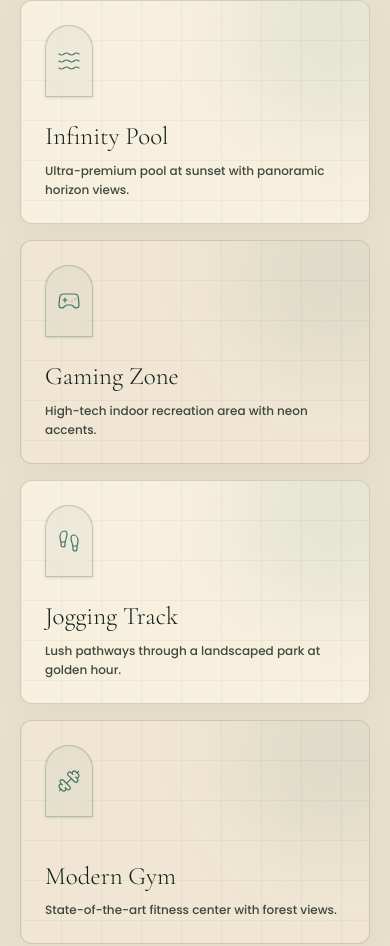
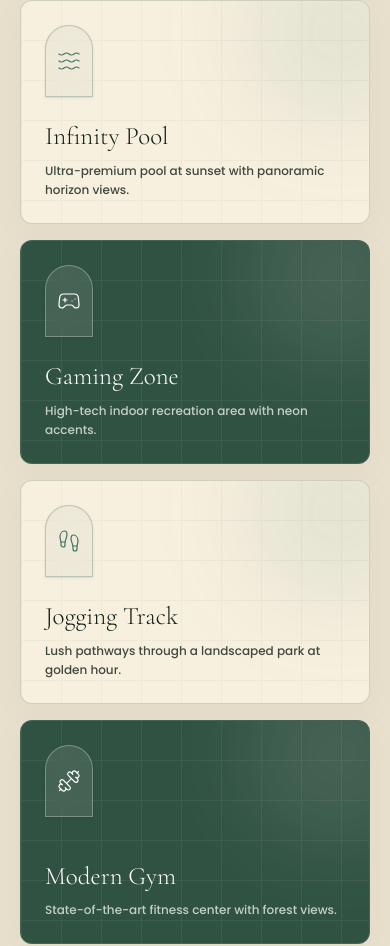
Before and after one commit to ankita1216/Aranya, a React (Vite) app: page / in a window 390 px wide. Shown: the part 1308-2254 px from the top of the page. Built offline with nearby package versions, Linux system fonts and the light colour scheme; a web font is replaced by a local one.

Commit message:
changes done

```diff
--- a/src/components/AmenitiesSection.jsx
+++ b/src/components/AmenitiesSection.jsx
@@ -84,8 +84,8 @@ const amenities = [
 function AmenityCard({ item, index }) {
   const Icon = item.icon;
 
-  // Alternating light cream and dark cream based on index
-  const bgColor = index % 2 === 0 ? "bg-[#f8f0df]" : "bg-[#f0e6d3]";
+  // Dark background logic (every alternate card)
+  const isDark = index % 2 !== 0;
 
   return (
     <motion.article
@@ -93,22 +93,52 @@ function AmenityCard({ item, index }) {
       whileInView={{ opacity: 1, y: 0 }}
       viewport={{ once: true, margin: "-80px" }}
       transition={{ duration: 0.55, delay: index * 0.035 }}
-      className={`group relative flex h-full min-h-[14rem] flex-col justify-between overflow-hidden rounded-xl border border-[#72816e]/30 ${bgColor} p-6 shadow-[0_8px_30px_rgba(114,129,110,0.06)] transition-all duration-500 hover:-translate-y-2 hover:shadow-[0_20px_40px_rgba(114,129,110,0.12)]`}
+      className={`group relative flex h-full min-h-[14rem] flex-col justify-between overflow-hidden rounded-xl border p-6 shadow-[0_8px_30px_rgba(114,129,110,0.06)] transition-all duration-500 hover:-translate-y-2 hover:shadow-[0_20px_40px_rgba(114,129,110,0.12)] ${isDark
+          ? "bg-[#305242] border-white/10"
+          : "bg-[#f8f0df] border-[#72816e]/30"
+        }`}
     >
-      {/* Grid opacity reduced from 0.25 to 0.06 so text is easy to read */}
-      <div className="absolute inset-0 opacity-[0.06] [background-image:linear-gradient(90deg,#407266_1px,transparent_1px),linear-gradient(0deg,#407266_1px,transparent_1px)] [background-size:2.5rem_2.5rem] transition-opacity duration-500 group-hover:opacity-[0.12]" />
-      <div className="absolute -right-16 -top-16 h-48 w-48 rounded-full bg-[#407266]/10 blur-[45px] transition-all duration-700 group-hover:bg-[#407266]/20" />
+      {/* Dynamic Grid Background */}
+      <div
+        className={`absolute inset-0 opacity-[0.06] [background-size:2.5rem_2.5rem] transition-opacity duration-500 group-hover:opacity-[0.12] ${isDark
+            ? "[background-image:linear-gradient(90deg,#ffffff_1px,transparent_1px),linear-gradient(0deg,#ffffff_1px,transparent_1px)]"
+            : "[background-image:linear-gradient(90deg,#407266_1px,transparent_1px),linear-gradient(0deg,#407266_1px,transparent_1px)]"
+          }`}
+      />
+
+      {/* Dynamic Blur blob */}
+      <div
+        className={`absolute -right-16 -top-16 h-48 w-48 rounded-full blur-[45px] transition-all duration-700 ${isDark
+            ? "bg-white/10 group-hover:bg-white/20"
+            : "bg-[#407266]/10 group-hover:bg-[#407266]/20"
+          }`}
+      />
 
       <div className="relative z-10 flex h-full flex-col">
-        <div className="mb-5 flex h-[4.5rem] w-[3rem] shrink-0 items-center justify-center rounded-t-full rounded-b-xl border border-[#407266]/30 bg-[#407266]/5 text-[#407266] shadow-sm backdrop-blur-md transition-all duration-500 group-hover:scale-105 group-hover:border-[#407266]/50 group-hover:bg-[#407266]/10">
+        {/* Icon Container */}
+        <div
+          className={`mb-5 flex h-[4.5rem] w-[3rem] shrink-0 items-center justify-center rounded-t-full rounded-b-xl border shadow-sm backdrop-blur-md transition-all duration-500 group-hover:scale-105 ${isDark
+              ? "border-white/30 bg-white/10 text-white group-hover:border-white/60 group-hover:bg-white/20"
+              : "border-[#407266]/30 bg-[#407266]/5 text-[#407266] group-hover:border-[#407266]/50 group-hover:bg-[#407266]/10"
+            }`}
+        >
           <Icon strokeWidth={1.2} className="h-6 w-6" />
         </div>
 
         <div className="mt-auto">
-          <h3 className="font-serif text-[1.35rem] leading-tight text-[#112018] sm:text-[1.5rem]">
+          {/* Title - Explicitly making it white for dark mode */}
+          <h3
+            className={`font-serif text-[1.35rem] leading-tight sm:text-[1.5rem] ${isDark ? "!text-white" : "text-[#112018]"
+              }`}
+          >
             {item.name}
           </h3>
-          <p className="mt-2 text-[12px] font-medium leading-relaxed text-[#112018]/70">
+
+          {/* Description - Explicitly making it light for dark mode */}
+          <p
+            className={`mt-2 text-[12px] font-medium leading-relaxed ${isDark ? "!text-white/90" : "text-[#112018]/70"
+              }`}
+          >
             {item.desc}
           </p>
         </div>
@@ -124,7 +154,10 @@ function AmenitiesFinish({ onOpenModal }) {
         initial={{ opacity: 0, y: 15 }}
         whileInView={{ opacity: 1, y: 0 }}
         viewport={{ once: true }}
-        whileHover={{ scale: 1.05, boxShadow: "0 12px 40px rgba(201,164,77,0.4)" }}
+        whileHover={{
+          scale: 1.05,
+          boxShadow: "0 12px 40px rgba(201,164,77,0.4)",
+        }}
         whileTap={{ scale: 0.95 }}
         onClick={onOpenModal}
         className="group relative flex items-center gap-3 overflow-hidden rounded-full px-10 py-5 text-[11px] font-bold uppercase tracking-[0.25em] transition-all"
@@ -135,7 +168,10 @@ function AmenitiesFinish({ onOpenModal }) {
         }}
       >
         <span className="relative z-10">Download Brochure</span>
-        <ArrowUpRight size={16} className="relative z-10 transition-transform duration-300 group-hover:translate-x-1 group-hover:-translate-y-1" />
+        <ArrowUpRight
+          size={16}
+          className="relative z-10 transition-transform duration-300 group-hover:translate-x-1 group-hover:-translate-y-1"
+        />
         <div className="absolute inset-0 -translate-x-full bg-gradient-to-r from-transparent via-white/20 to-transparent transition-transform duration-500 group-hover:translate-x-full" />
       </motion.button>
     </div>
@@ -144,15 +180,31 @@ function AmenitiesFinish({ onOpenModal }) {
 
 export default function AmenitiesSection({ onOpenModal }) {
   return (
-    /* Background changed to #E8E0CC */
-    <section id="amenities" className="relative w-full max-w-full overflow-hidden bg-[#E8E0CC] pt-14 pb-14 text-[#112018] md:pt-24 md:pb-16">
-
-      <StyleAccents variant="style_1" position="top-right" size="w-64 sm:w-80 lg:w-[28rem]" opacity={0.15} rotate={18} color="#72816e" />
-      <StyleAccents variant="style_2" position="bottom-left" size="w-64 sm:w-80 lg:w-[30rem]" opacity={0.15} rotate={-16} flip color="#72816e" className="!-bottom-16" />
+    <section
+      id="amenities"
+      className="relative w-full max-w-full overflow-hidden bg-[#E8E0CC] pt-14 pb-14 text-[#112018] md:pt-24 md:pb-16"
+    >
+      <StyleAccents
+        variant="style_1"
+        position="top-right"
+        size="w-64 sm:w-80 lg:w-[28rem]"
+        opacity={0.15}
+        rotate={18}
+        color="#72816e"
+      />
+      <StyleAccents
+        variant="style_2"
+        position="bottom-left"
+        size="w-64 sm:w-80 lg:w-[30rem]"
+        opacity={0.15}
+        rotate={-16}
+        flip
+        color="#72816e"
+        className="!-bottom-16"
+      />
 
       <div className="pointer-events-none absolute right-0 top-0 h-72 w-72 opacity-[0.1] [background:repeating-conic-gradient(from_18deg,#407266_0deg_3deg,transparent_3deg_10deg)] [clip-path:ellipse(54%_70%_at_100%_0%)]" />
 
-      {/* Top fade adjusted to #E8E0CC */}
       <div className="pointer-events-none absolute inset-x-0 top-0 h-64 bg-gradient-to-b from-[#E8E0CC] via-[#E8E0CC]/80 to-transparent" />
 
       <div className="relative z-10 mx-auto w-full max-w-[1420px] px-5 sm:px-8 lg:px-12">
@@ -172,7 +224,8 @@ export default function AmenitiesSection({ onOpenModal }) {
               viewport={{ once: true }}
               className="max-w-[58rem] font-serif text-[clamp(2.55rem,12vw,5.6rem)] font-normal leading-[0.95] text-[#112018] drop-shadow-sm"
             >
-              The <span className="italic text-[#407266]">Amenities</span> <span className="block xl:inline">Selection</span>
+              The <span className="italic text-[#407266]">Amenities</span>{" "}
+              <span className="block xl:inline">Selection</span>
             </motion.h2>
           </div>
         </div>
```
